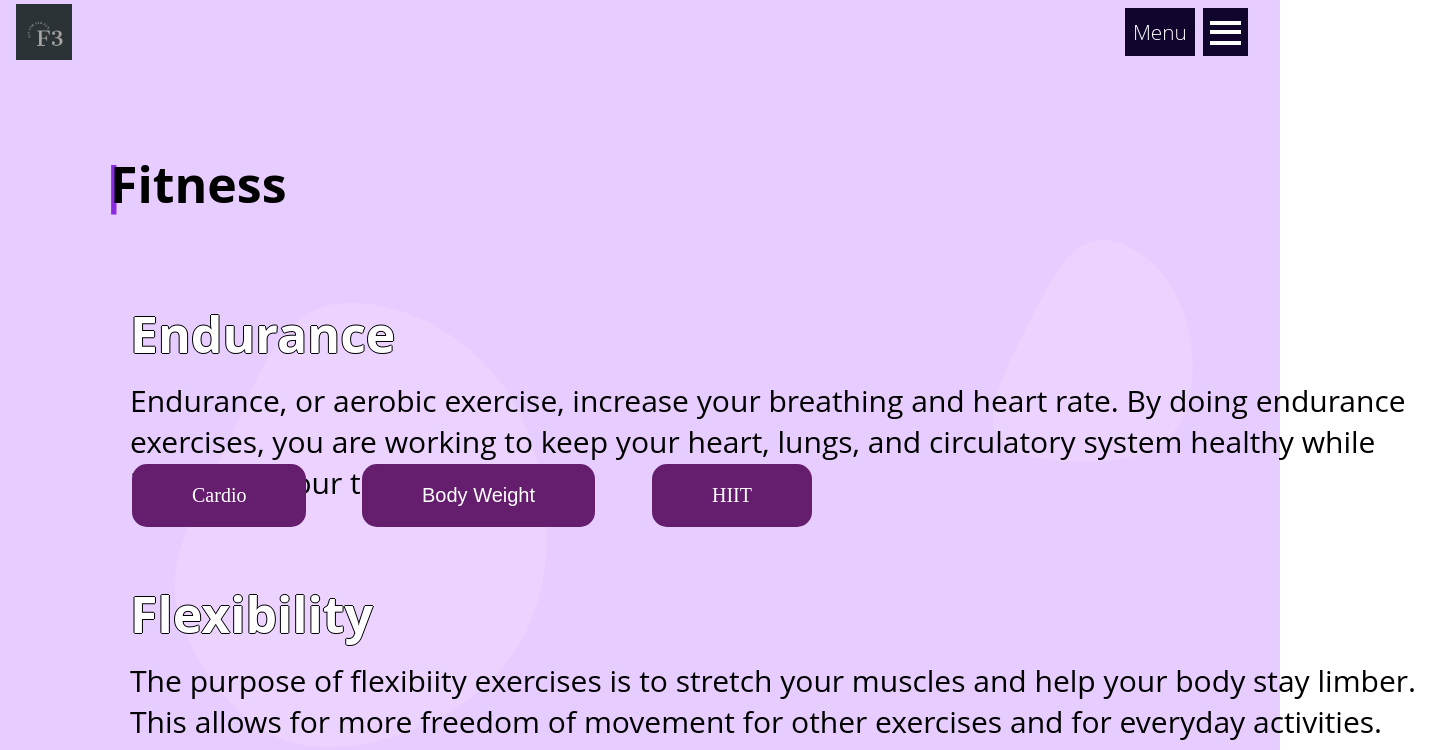
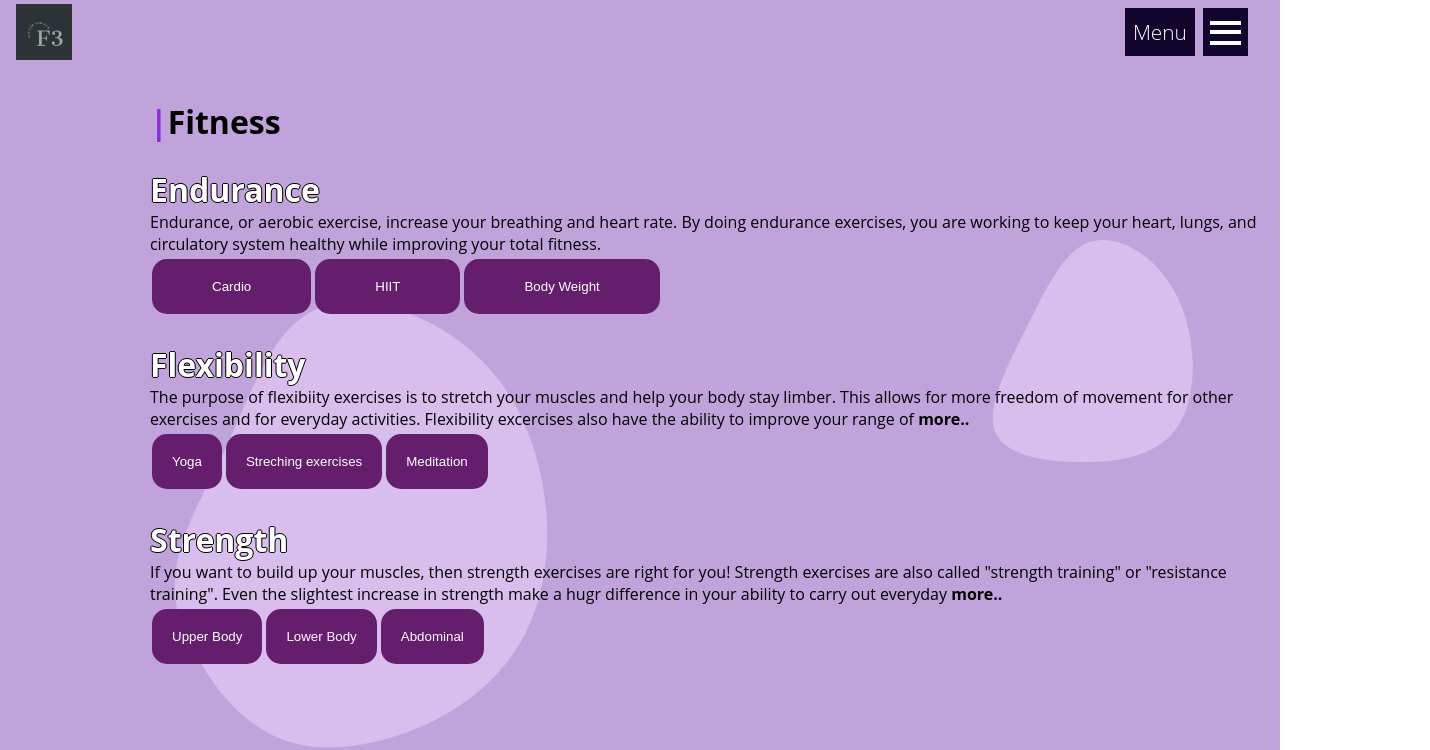
Before and after one commit to jaswanthpallavolu/SEPM_F3_APP, a React (Create React App) app: page /home/fitness in a window 1280 px wide. Shown: the top 750 px of the page, 1430 px wide, since content can reach past the window. Built offline with nearby package versions, Linux system fonts and the light colour scheme.

Commit message:
fitness phase-1

```diff
--- a/src/components/Fitness_Section/Fitness.jsx
+++ b/src/components/Fitness_Section/Fitness.jsx
@@ -10,12 +10,22 @@ export default function Fitness() {
     return (
 
         <div className="fitness_main" >
-            <div className="line"><h1>|</h1></div>
-            <div className="heading"><h1> Fitness</h1></div>
+
+            <div>
+                <div className="container">
+                    <div className="cc">
+                        <div className="line"><h1><b>|</b></h1></div>
+                        <div className="heading"><h1> Fitness</h1>
+                        </div>
+                    </div>
+
+                    <div className="info_1">
                         <div className="heading_2">
                             <h1>Endurance</h1>
                         </div>
-            <div className="p1"><p>Endurance, or aerobic exercise, increase your breathing and heart rate. By doing endurance exercises, you are working to keep your heart, lungs, and circulatory system healthy while improving your total fitness.</p></div>
+                        <div className="p1">
+                            <p>Endurance, or aerobic exercise, increase your breathing and heart rate. By doing endurance exercises, you are working to keep your heart, lungs, and circulatory system healthy while improving your total fitness.</p>
+                        </div>
                         <div className="button">
                             <p>
                                 <button className="b1" onClick={() => { history.push("/home/exercise") }}>Cardio</button>
@@ -23,13 +33,14 @@ export default function Fitness() {
                                 <button className="b3" onClick={() => { history.push("/home/exercise") }}>Body Weight</button>
                             </p>
                         </div>
-
+                    </div>
+                    <div className="info_2">
                         <div className="heading_3">
                             <h1>Flexibility</h1>
                         </div>
                         <div className="p2">
                             <p>
-                    The purpose of flexibiity exercises is to stretch your muscles and help your body stay limber. This allows for more freedom of movement for other exercises and for everyday activities. Flexibility excercises also have the ability to improve your range of
+                                The purpose of flexibiity exercises is to stretch your muscles and help your body stay limber. This allows for more freedom of movement for other exercises and for everyday activities. Flexibility excercises also have the ability to improve your range of <b>more..</b>
                             </p>
                         </div>
                         <div className="button">
@@ -39,13 +50,14 @@ export default function Fitness() {
                                 <button className="b6" onClick={() => { history.push("/home/exercise") }}>Meditation</button>
                             </p>
                         </div>
-
+                    </div>
+                    <div className="info_3">
                         <div className="heading_4">
                             <h1>Strength</h1>
                         </div>
                         <div className="p3">
                             <p>
-                    If you want to build up your muscles, then strength exercises are right for you! Strength exercises are also called "strength training" or "resistance training". Even the slightest increase in strength make a hugr difference in your ability to carry out everyday
+                                If you want to build up your muscles, then strength exercises are right for you! Strength exercises are also called "strength training" or "resistance training". Even the slightest increase in strength make a hugr difference in your ability to carry out everyday <b>more..</b>
                             </p>
                         </div>
                         <div className="button">
@@ -55,8 +67,9 @@ export default function Fitness() {
                                 <button className="b9" onClick={() => { history.push("/home/exercise") }}>Abdominal</button>
                             </p>
                         </div>
-
-
+                    </div>
+                </div>
+            </div>
 
         </div>
 
--- a/src/components/Fitness_Section/fitness_a.css
+++ b/src/components/Fitness_Section/fitness_a.css
@@ -1,54 +1,32 @@
 .fitness_main{
     background-image:url(../../assets/blob1.png);
-    background-color:var(--primary-light);
+    background-color:var(--primary-dark);
     background-repeat: repeat;
     position: relative;
     background-attachment: fixed;
     background-size: 100% 100%;
-    height:180vh;
+    height:130vh;
+
 }
-.fitness_main .heading{
-    position: absolute;
-    width: 260px;
-    height: 98px;
-    left: 110px;
-    top: 150px;
-    font-size: 25px;
+.fitness_main .coloum{
+    display: flex;
+    flex-direction: column;
+    line-height: 30px;
+
 }
+
 .fitness_main .line{
     color: blueviolet;
-    position: absolute;
-    width: 260px;
-    height: 98px;
-    left: 100px;
-    top: 150px;
-    font-size: 25px;
 }
+
 .fitness_main .heading_2{
-    position: absolute;
-    width: 260px;
-    height: 98px;
-    left: 130px;
-    top: 300px;
-    font-size: 25px;
+
     color: #fff;
     text-shadow: 1px 0 0 #000, 0 -1px 0 #000, 0 1px 0 #000, -1px 0 0 #000;
 }
-.fitness_main .p1{
-    position: absolute;
-    width: 1300px;
-    height: 98px;
-    left: 130px;
-    top: 380px;
-    font-size: 30px;
-}
+
 
 .fitness_main .b1{
-    position: absolute;
-    left: 130px;
-    top: 460px;
-    font-family: roberto;
-    font-size: 30px;
     background-color: #651e6e;
     border: none;
     color: white;
@@ -56,17 +34,11 @@
     text-align: center;
     text-decoration: none;
     display: inline-block;
-    font-size: 20px;
     margin: 4px 2px;
     cursor: pointer;
     border-radius: 15px;
 }
 .fitness_main .b2{
-    position: absolute;
-    left: 650px;
-    top: 460px;
-    font-family: roberto;
-    font-size: 30px;
     background-color: #651e6e;
     border: none;
     color: white;
@@ -74,16 +46,11 @@
     text-align: center;
     text-decoration: none;
     display: inline-block;
-    font-size: 20px;
     margin: 4px 2px;
     cursor: pointer;
     border-radius: 15px;
 }
 .fitness_main .b3{
-    position: absolute;
-    left: 360px;
-    top: 460px;
-    font-size: 30px;
     background-color: #651e6e;
     border: none;
     color: white;
@@ -91,37 +58,20 @@
     text-align: center;
     text-decoration: none;
     display: inline-block;
-    font-size: 20px;
     margin: 4px 2px;
     cursor: pointer;
     border-radius: 15px;
 }
 
 .fitness_main .heading_3{
-    position: absolute;
-    width: 260px;
-    height: 98px;
-    left: 130px;
-    top: 580px;
-    font-size: 25px;
+
     color: #fff;
     text-shadow: 1px 0 0 #000, 0 -1px 0 #000, 0 1px 0 #000, -1px 0 0 #000;
 }
 
-.fitness_main .p2{
-    position: absolute;
-    width: 1300px;
-    height: 98px;
-    left: 130px;
-    top: 660px;
-    font-size: 30px;
-}
 
 .fitness_main .b4{
-    position: absolute;
-    left: 130px;
-    top: 780px;
-    font-size: 30px;
+
     background-color: #651e6e;
     border: none;
     color: white;
@@ -129,16 +79,12 @@
     text-align: center;
     text-decoration: none;
     display: inline-block;
-    font-size: 20px;
     margin: 4px 2px;
     cursor: pointer;
     border-radius: 15px;
 }
 .fitness_main .b5{
-    position: absolute;
-    left: 250px;
-    top: 780px;
-    font-size: 30px;
+
     background-color: #651e6e;
     border: none;
     color: white;
@@ -146,16 +92,12 @@
     text-align: center;
     text-decoration: none;
     display: inline-block;
-    font-size: 20px;
     margin: 4px 2px;
     cursor: pointer;
     border-radius: 15px;
 }
 .fitness_main .b6{
-    position: absolute;
-    left: 500px;
-    top: 780px;
-    font-size: 30px;
+
     background-color: #651e6e;
     border: none;
     color: white;
@@ -163,36 +105,20 @@
     text-align: center;
     text-decoration: none;
     display: inline-block;
-    font-size: 20px;
     margin: 4px 2px;
     cursor: pointer;
     border-radius: 15px;
 }
 
 .fitness_main .heading_4{
-    position: absolute;
-    width: 260px;
-    height: 98px;
-    left: 130px;
-    top: 900px;
-    font-size: 25px;
+
     color: #fff;
     text-shadow: 1px 0 0 #000, 0 -1px 0 #000, 0 1px 0 #000, -1px 0 0 #000;
 }
 
-.fitness_main .p3{
-    position: absolute;
-    width: 1300px;
-    height: 98px;
-    left: 130px;
-    top: 980px;
-    font-size: 30px;
-}
+
 .fitness_main .b7{
-    position: absolute;
-    left: 130px;
-    top: 1110px;
-    font-size: 30px;
+
     background-color: #651e6e;
     border: none;
     color: white;
@@ -200,16 +126,12 @@
     text-align: center;
     text-decoration: none;
     display: inline-block;
-    font-size: 20px;
     margin: 4px 2px;
     cursor: pointer;
     border-radius: 15px;
 }
 .fitness_main .b8{
-    position: absolute;
-    left: 305px;
-    top: 1110px;
-    font-size: 30px;
+
     background-color: #651e6e;
     border: none;
     color: white;
@@ -217,17 +139,12 @@
     text-align: center;
     text-decoration: none;
     display: inline-block;
-    font-size: 20px;
     margin: 4px 2px;
     cursor: pointer;
     border-radius: 15px;
 }
 .fitness_main .b9{
-    position: absolute;
-    left: 480px;
-    top: 1110px;
-    font-family: roberto;
-    font-size: 30px;
+
     background-color: #651e6e;
     border: none;
     color: white;
@@ -235,8 +152,37 @@
     text-align: center;
     text-decoration: none;
     display: inline-block;
-    font-size: 20px;
     margin: 4px 2px;
     cursor: pointer;
     border-radius: 15px;
 }
+
+.fitness_main .button{
+    display: flex;
+    flex-direction: row;
+}
+
+.fitness_main .cc{
+    display: flex;
+    flex-direction: row;
+    margin-bottom: 25px;
+}
+
+.fitness_main .container{
+
+    position: absolute;
+    top: 100px;
+    left: 150px;
+    display: flex;
+    flex-direction: column;
+}
+
+.fitness_main .info_1{
+
+    margin-bottom: 25px;
+}
+
+.fitness_main .info_2{
+
+    margin-bottom: 25px;
+}
```
Lines whose indentation alone changed are shown as unchanged.
